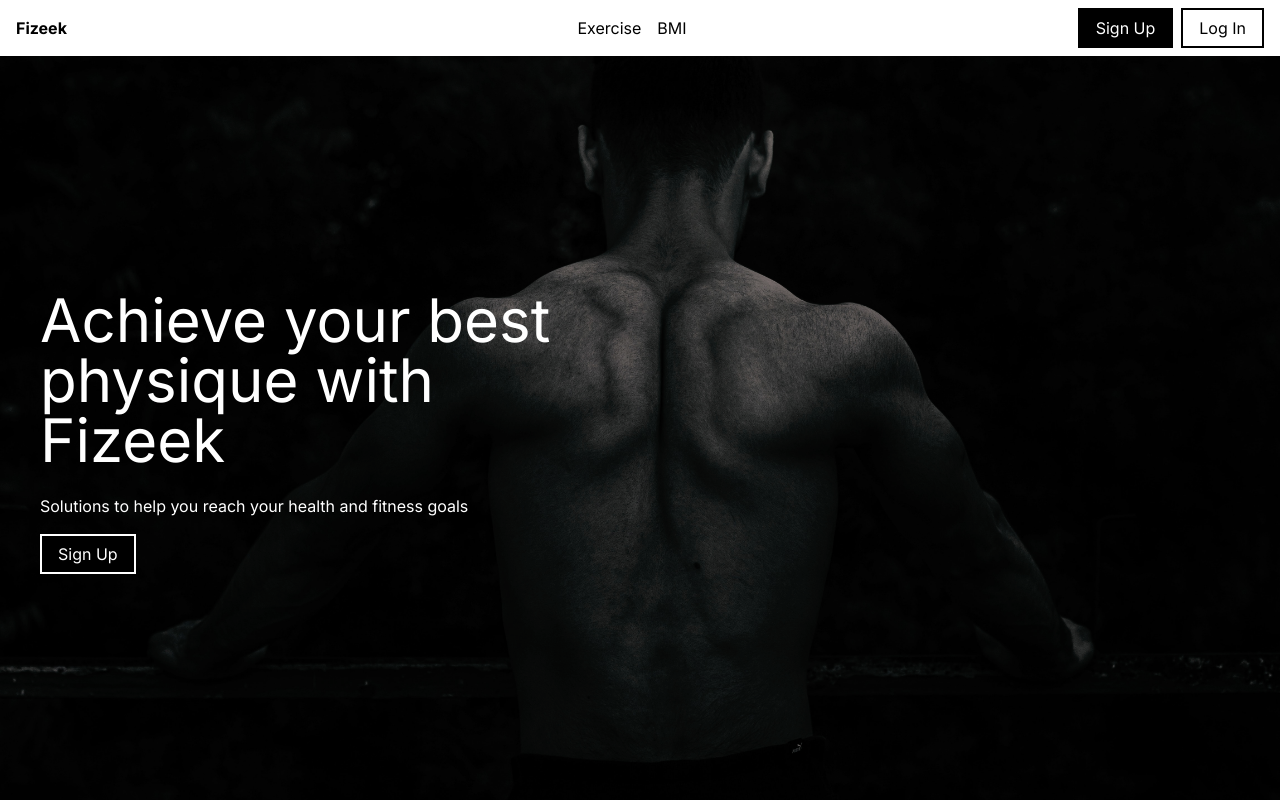
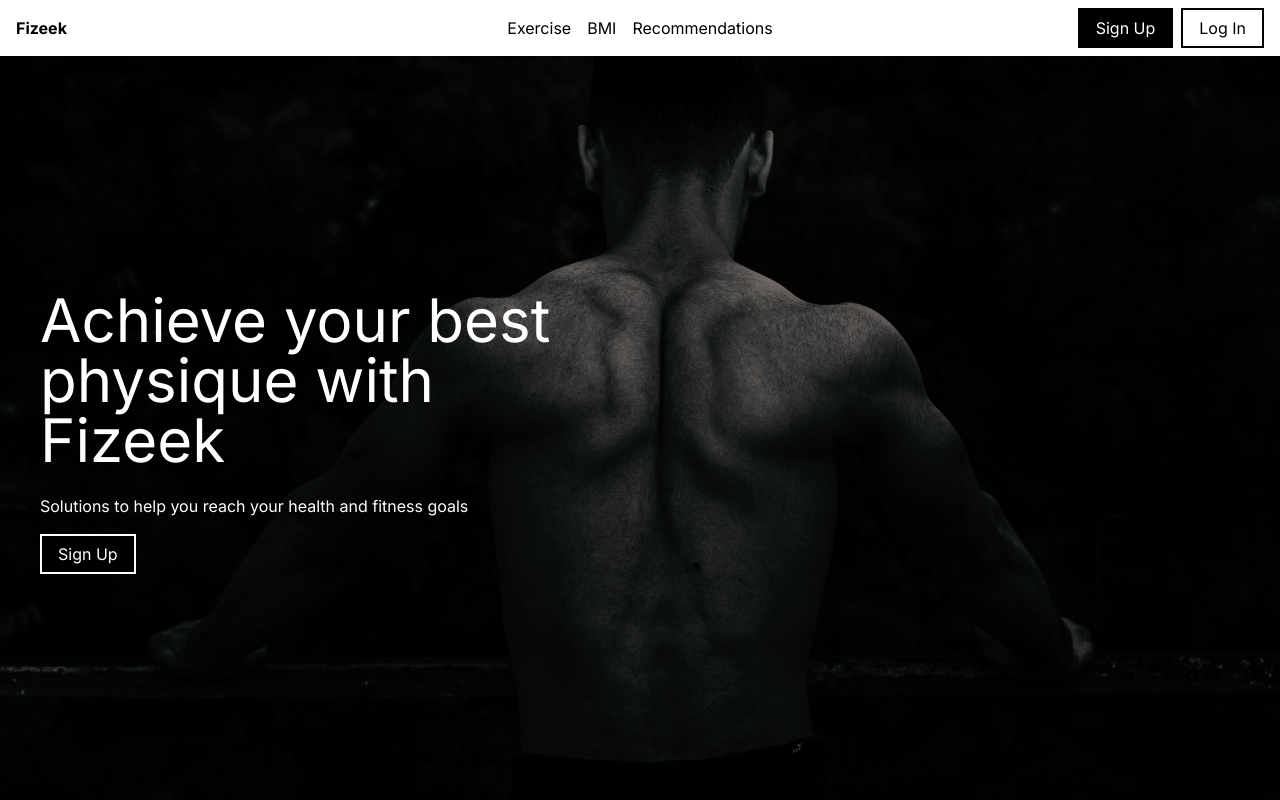
Before and after one commit to hoalex21/Fizeek, a Next.js app: page / in a window 1280 px wide. Shown: the top 800 px of the page. Built offline with nearby package versions, Linux system fonts and the light colour scheme; no server answers.

Commit message:
add recommendations dropdown

```diff
--- a/app/ui/navbar.tsx
+++ b/app/ui/navbar.tsx
@@ -1,14 +1,21 @@
 "use client";
 
-import React from "react";
+import React, { useState } from "react";
 import Link from "next/link";
 import { signOut, useSession } from "next-auth/react";
 
 export default function NavBar() {
     const { data: session, status } = useSession();
 
+    const [recommendationsDropdown, setRecommendationsDropdown] = useState(false);
+
+    const handleRecommendationsDropdown = () => {
+        setRecommendationsDropdown(!recommendationsDropdown);
+    }
+
     return (
-        <nav className="max-w-screen shadow p-4 flex justify-center bg-white">
+        <>
+            <nav className="max-w-screen shadow-xl p-4 flex justify-center bg-white">
                 <div className="container grid grid-cols-3 content-center">
                     <div>
                         <Link href="/" className="font-bold">Fizeek</Link>
@@ -23,6 +30,33 @@ export default function NavBar() {
                             <li>
                                 <Link href="/calculator/bmi" className="mr-4">BMI</Link>
                             </li>
+                            <div className="w-full">
+                                <button onClick={handleRecommendationsDropdown}>Recommendations</button>
+                                {
+                                    recommendationsDropdown ?
+                                    <div className="absolute bg-black text-gray-300 border-gray-500 border-2">
+                                        <ul>
+                                            <Link href="#">
+                                                <li className="px-6 py-2 border-gray-500 border-b-2">
+                                                    Exercise
+                                                </li>
+                                            </Link>
+                                            <Link href="#">
+                                                <li className="px-6 py-2 border-gray-500 border-b-2">
+                                                    Food
+                                                </li>
+                                            </Link>
+                                            <Link href="#">
+                                                <li className="px-6 py-2">
+                                                    Pose
+                                                </li>
+                                            </Link>
+                                        </ul>
+                                    </div>
+                                    :
+                                    null
+                                }
+                            </div>
                         </ul>
                     </div>
 
@@ -54,5 +88,6 @@ export default function NavBar() {
                     </div>
                 </div>
             </nav>
+    </>
     );
 }
```
Lines whose indentation alone changed are shown as unchanged.
